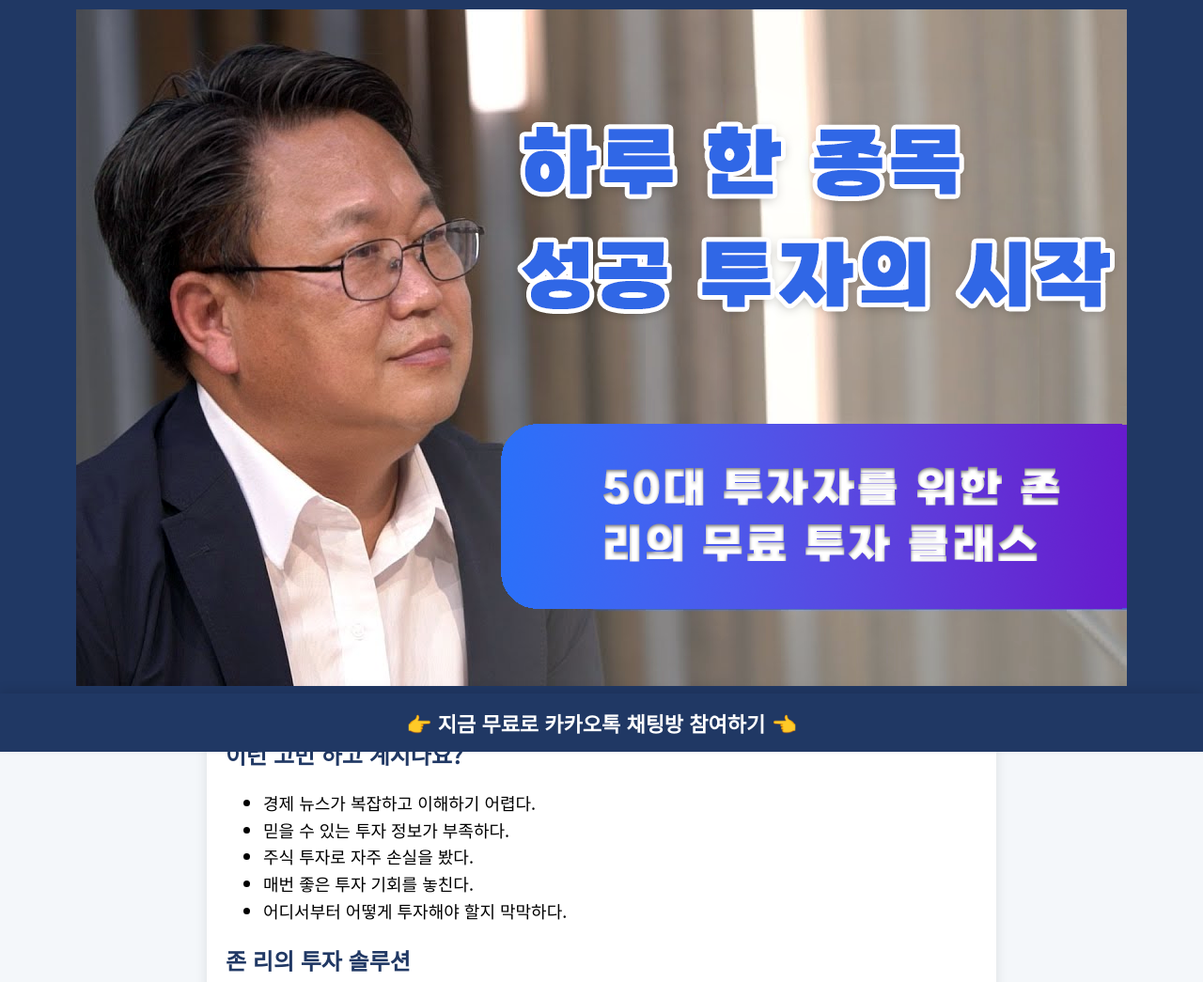
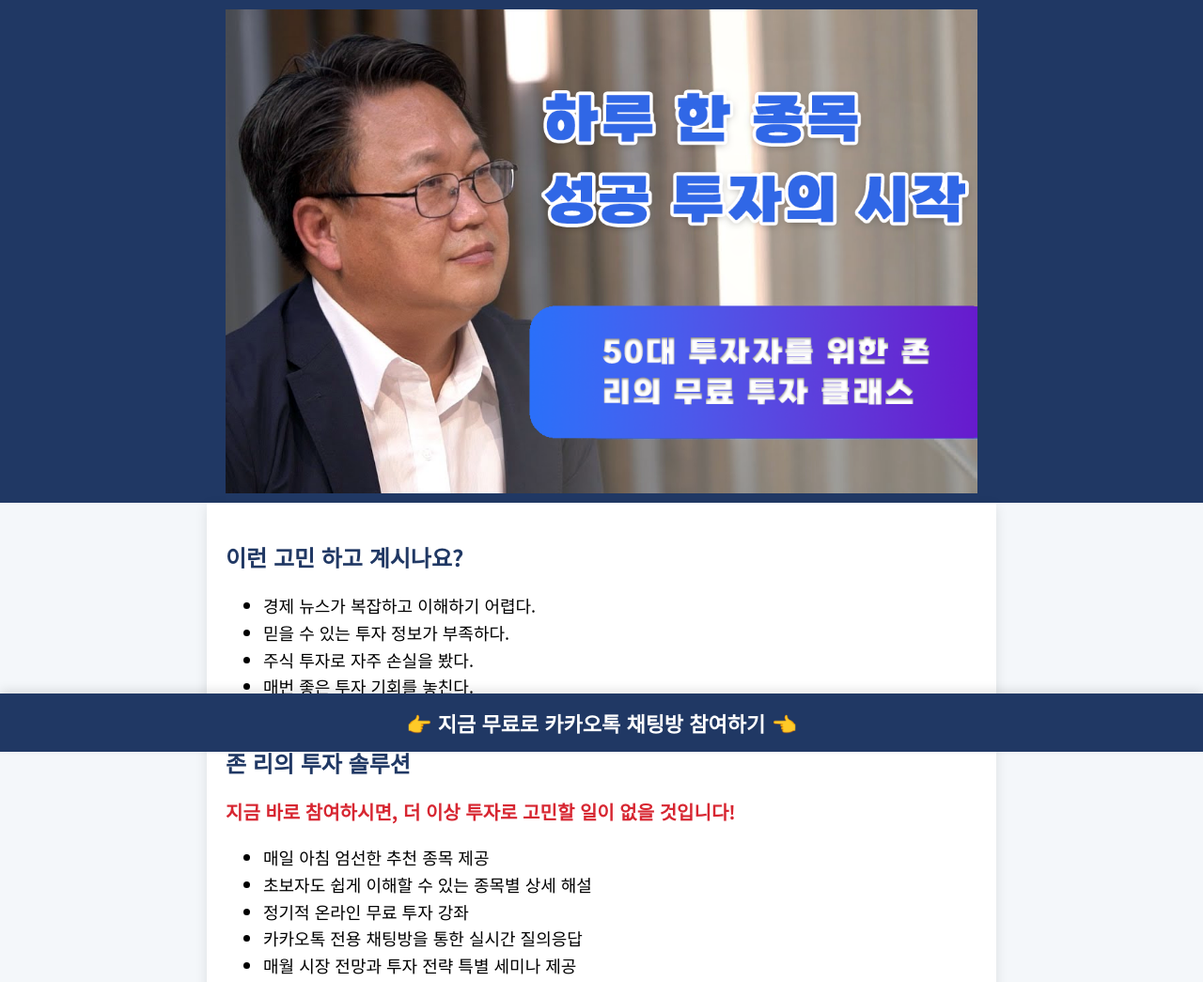
Before and after one commit to MMVentures01/LDY, a plain HTML site: page index.html in a window 1280 px wide. Shown: the top 1045 px of the page at 94% size. Drawn offline with Linux system fonts and the light colour scheme.

Commit message:
Update index.html

```diff
--- a/index.html
+++ b/index.html
@@ -18,9 +18,12 @@
             padding: 10px 0;
         }
         header img {
-            max-width: 100%;
+            width: 100%;
+            max-width: 800px;
             height: auto;
             object-fit: cover;
+            margin: auto;
+            display: block;
         }
         .container {
             max-width: 800px;
@@ -116,6 +119,7 @@
             <li>매월 시장 전망과 투자 전략 특별 세미나 제공</li>
         </ul>
         <!-- 최근 추천 종목의 수익 이미지 -->
+        <img src="20250402_디젠스_113810.png" alt="추천 종목 성과" class="performance-img">
         <img src="2.jpg" alt="추천 종목 성과" class="performance-img">
     </section>
 
```
